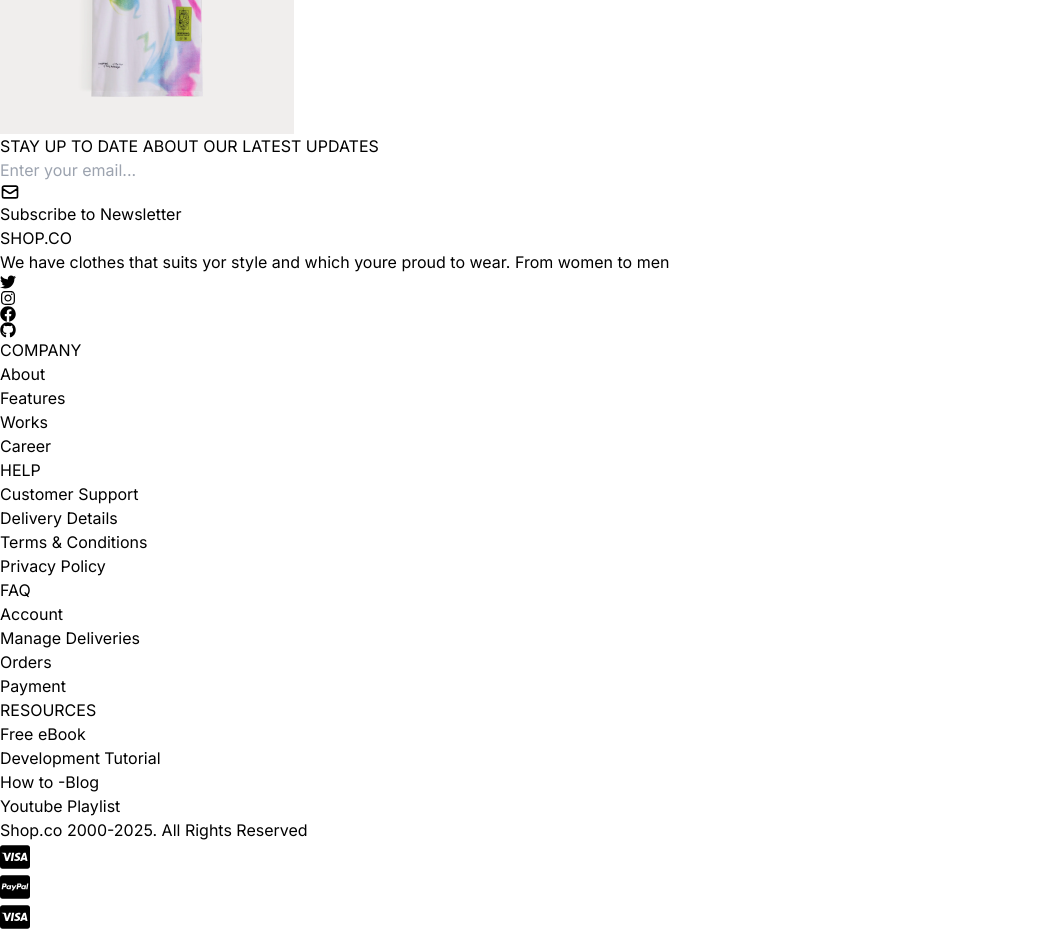
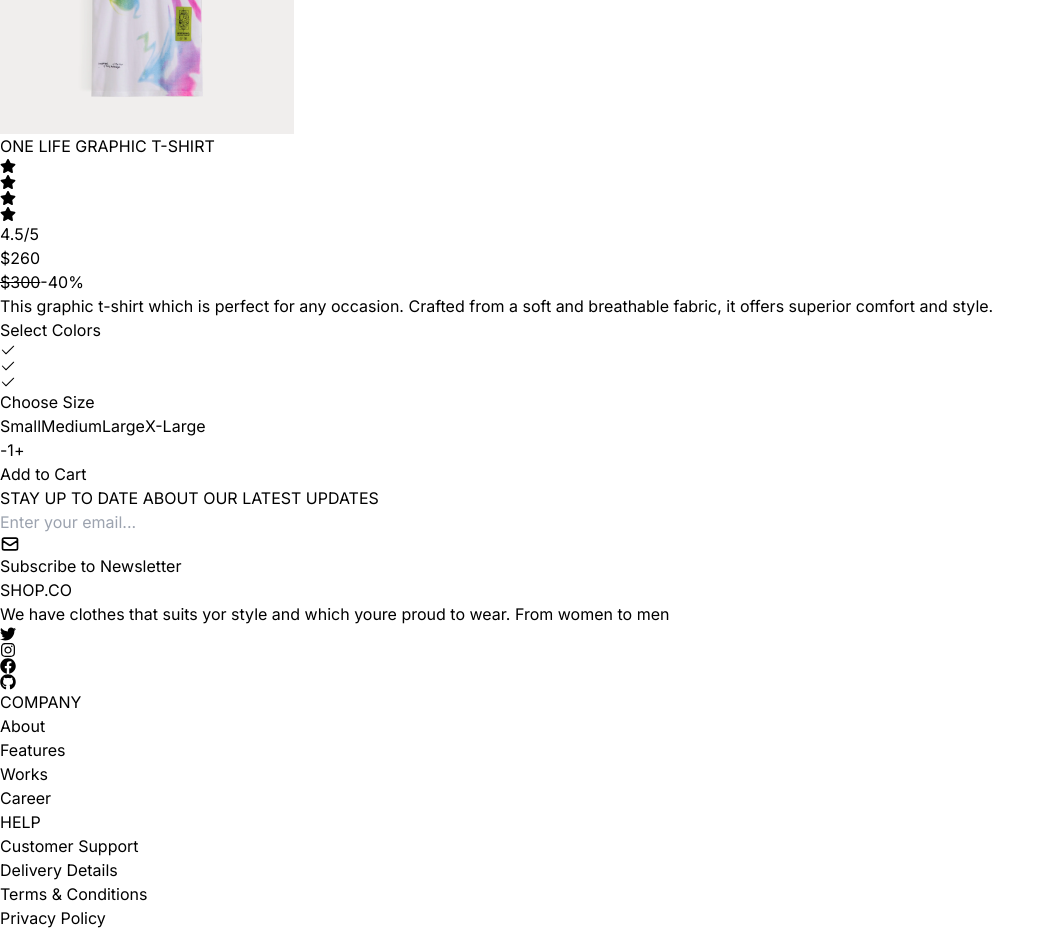
Before and after one commit to Lesuuh/shop.co, a React (Vite) app: page /productdetails in a window 1280 px wide. Shown: the part 1420-2351 px from the top of the page, without its empty margins (0-1051 px from the left). Built offline with nearby package versions, Linux system fonts and the light colour scheme.

Commit message:
enhance ProductDetails component with color and size selection; add quantity adjustment and product description

```diff
--- a/src/pages/ProductDetails.jsx
+++ b/src/pages/ProductDetails.jsx
@@ -3,9 +3,25 @@ import image2 from "../assets/image 7-1.png";
 import image3 from "../assets/image 8.png";
 import MainLayout from "../layouts/MainLayout";
 import { useState } from "react";
+import { FaStar } from "react-icons/fa";
+import { GoCheck } from "react-icons/go";
 
 const ProductDetails = () => {
   const [displayImage, setDisplayImage] = useState(image1);
+  const [selection, setSelection] = useState({
+    color: null,
+    size: null,
+    quantity: "1",
+  });
+
+  const handleColor = (color) => {
+    setSelection((prevState) => ({ ...prevState, color }));
+  };
+  const handleSize = (size) => {
+    setSelection((prevState) => ({ ...prevState, size }));
+  };
+
+  console.log(selection);
 
   return (
     <MainLayout>
@@ -41,6 +57,96 @@ const ProductDetails = () => {
             />
           </div>
         </div>
+        <div>
+          <h2 className="font-black text-2xl">ONE LIFE GRAPHIC T-SHIRT</h2>
+          <div className="flex items-center space-x-2 my-2">
+            <FaStar className="text-yellow-400" />
+            <FaStar className="text-yellow-400" />
+            <FaStar className="text-yellow-400" />
+            <FaStar className="text-yellow-400" />
+            <p className="text-xs font-light">4.5/5</p>
+          </div>
+          <div className="flex items-center my-2">
+            <p className="font-bold">$260</p>
+            <del className="text-black/30 font-bold ml-2">$300</del>
+            <span className="w-auto px-2 py-1 rounded-2xl text-red-500 bg-red-500/10 text-xs font- ml-2">
+              -40%
+            </span>
+          </div>
+          <div className="border-b border-black/5 pb-5 pt-1">
+            <p className="text-xs font-extralight">
+              This graphic t-shirt which is perfect for any occasion. Crafted
+              from a soft and breathable fabric, it offers superior comfort and
+              style.
+            </p>
+          </div>
+          <div className="my-5 space-y-2 border-b border-black/5 pb-5 ">
+            <p className="text-xs font-extralight">Select Colors</p>
+            <div className="flex items-center">
+              <div
+                onClick={() => handleColor("black")}
+                className="w-8 h-8 bg-black rounded-full"
+              >
+                <GoCheck />
+              </div>
+              <div
+                onClick={() => handleColor("gray")}
+                className="w-8 h-8 bg-gray-500 rounded-full ml-2"
+              >
+                <GoCheck />
+              </div>
+              <div
+                onClick={() => handleColor("red")}
+                className="w-8 h-8 bg-red-500 rounded-full ml-2"
+              >
+                <GoCheck />
+              </div>
+            </div>
+          </div>
+          <div className="my-5 space-y-2 border-b border-black/5 pb-5">
+            <p className="text-xs font-extralight">Choose Size</p>
+            <div className="flex items-center">
+              <button
+                onClick={() => handleSize("Small")}
+                className="border p-2 bg-gray-100 text-xs font-extralight rounded-2xl px-4 border-none outline-none active:bg-black active:text-white hover:bg-black hover:text-white"
+              >
+                Small
+              </button>
+              <button
+                onClick={() => handleSize("Medium")}
+                className="border p-2 bg-gray-100 text-xs font-extralight rounded-2xl px-4 border-none outline-none active:bg-black active:text-white hover:bg-black hover:text-white ml-2"
+              >
+                Medium
+              </button>
+              <button
+                onClick={() => handleSize("Large")}
+                className="border p-2 bg-gray-100 text-xs font-extralight rounded-2xl px-4 border-none outline-none active:bg-black active:text-white hover:bg-black hover:text-white ml-2"
+              >
+                Large
+              </button>
+              <button
+                onClick={() => handleSize("X-Large")}
+                className="border p-2 bg-gray-100 text-xs font-extralight rounded-2xl px-4 border-none outline-none active:bg-black active:text-white hover:bg-black hover:text-white ml-2"
+              >
+                X-Large
+              </button>
+            </div>
+          </div>
+          <div className="flex items-center justify-betweeen">
+            <div className="flex items-center">
+              <button className="rounded-l-2xl bg-gray-100 text-xl py-1 px-3">
+                -
+              </button>
+              <span className="bg-gray-100 text-xs py-2.5 px-2 ">1</span>
+              <button className="rounded-r-2xl bg-gray-100 text-xl py-1 px-3">
+                +
+              </button>
+            </div>
+            <button className="flex-1 ml-2 bg-black text-white text-xs rounded-2xl py-2 font-light">
+              Add to Cart
+            </button>
+          </div>
+        </div>
       </section>
     </MainLayout>
   );
```
